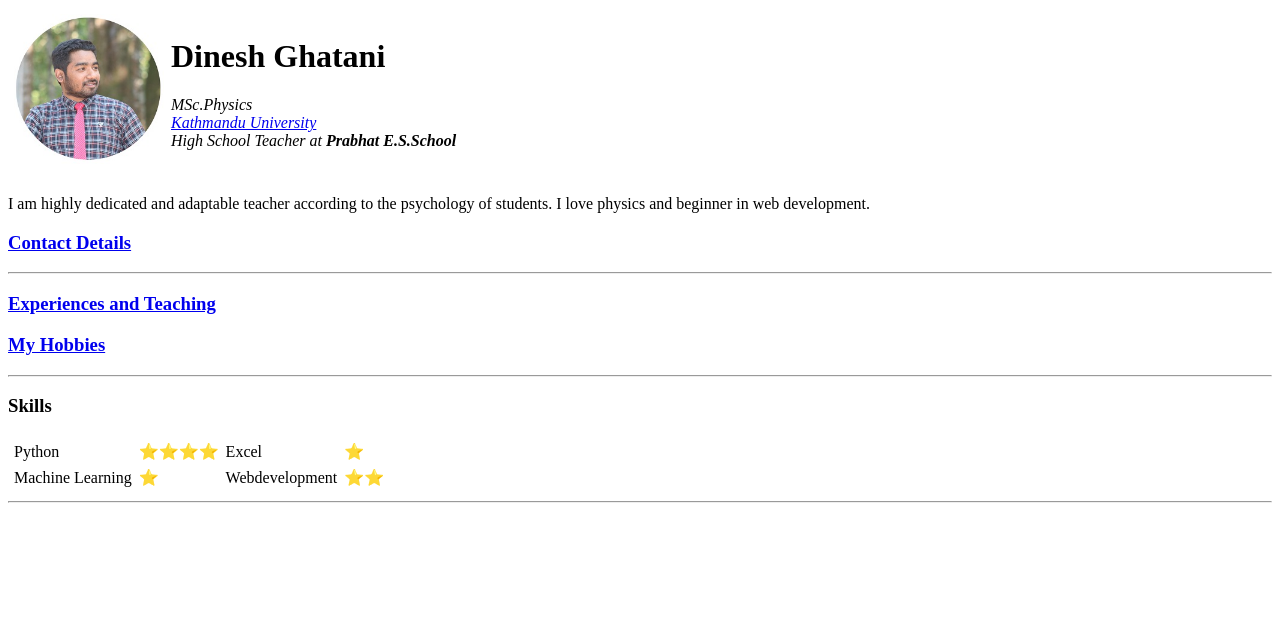
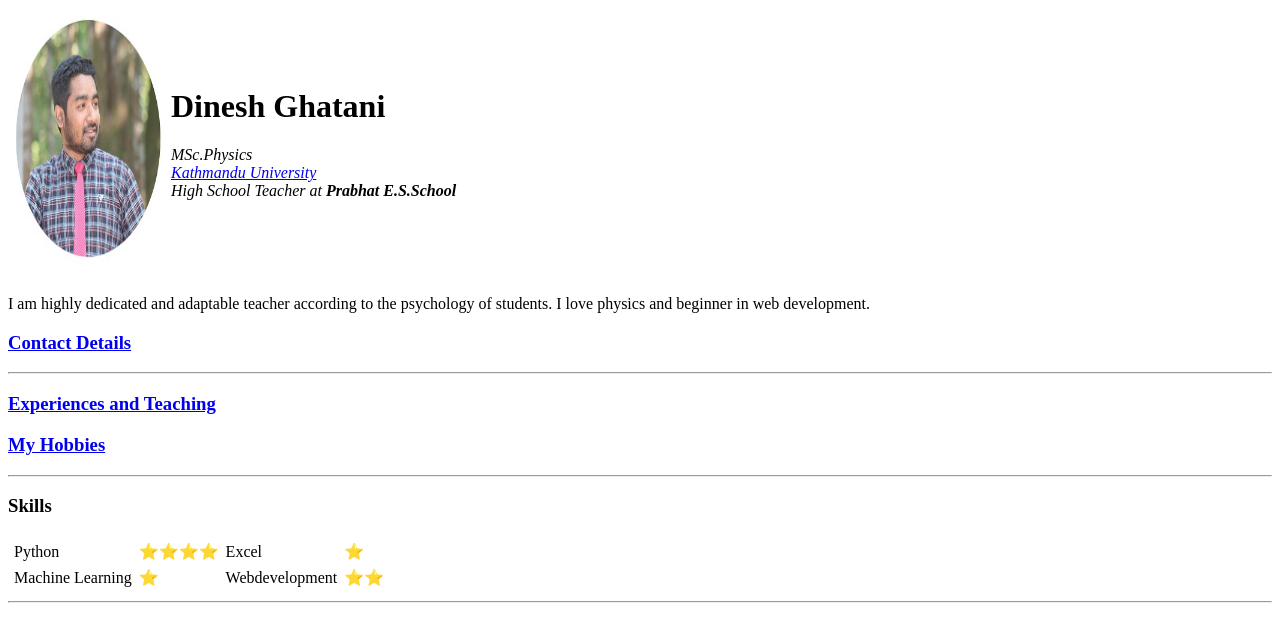
Before and after one commit to dineshbishwakarma/cv, a plain HTML site: page index.html in a window 1280 px wide. Drawn offline with Linux system fonts and the light colour scheme.

Commit message:
Update index.html

```diff
--- a/index.html
+++ b/index.html
@@ -9,7 +9,7 @@
 <body>
   <table cellspacing = 5>
     <tr>
-      <td><img src="dinesh.jpg" alt="dinesh's profile picture" style="width:150px;height:150px"></td>
+      <td><img src="dinesh.jpg" alt="dinesh's profile picture" style="width:150px;height:250px"></td>
       <td>
         <h1>Dinesh Ghatani</h1>
         <p>
```
